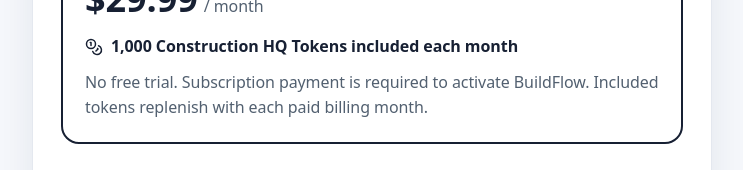
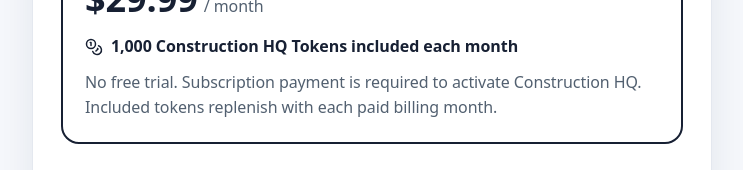
Before and after one commit to stevensapps-ash/-BuildFlowhq2, a Next.js app: page /subscribe in a window 1280 px wide. Shown: the part 344-514 px from the top of the page, without its empty margins (268-1011 px from the left). Built offline with nearby package versions, Linux system fonts and the light colour scheme.

Commit message:
Finalize Construction HQ presentation copy

```diff
--- a/app/subscribe/page.tsx
+++ b/app/subscribe/page.tsx
@@ -33,7 +33,7 @@
         <div style={{fontWeight:800,fontSize:21}}>Construction HQ subscription</div>
         <div style={{display:'flex',alignItems:'baseline',gap:6,marginTop:8}}><strong style={{fontSize:36}}>$29.99</strong><span style={{color:'#526070'}}>/ month</span></div>
         <div style={{display:'flex',alignItems:'center',gap:8,marginTop:10,fontWeight:700}}><Coins size={18}/>1,000 Construction HQ Tokens included each month</div>
-        <p style={{margin:'12px 0 0',color:'#526070',lineHeight:1.55}}>No free trial. Subscription payment is required to activate BuildFlow. Included tokens replenish with each paid billing month.</p>
+        <p style={{margin:'12px 0 0',color:'#526070',lineHeight:1.55}}>No free trial. Subscription payment is required to activate Construction HQ. Included tokens replenish with each paid billing month.</p>
       </div>
 
       <h2 style={{fontSize:20,margin:'24px 0 10px'}}>AI token costs</h2>
```
